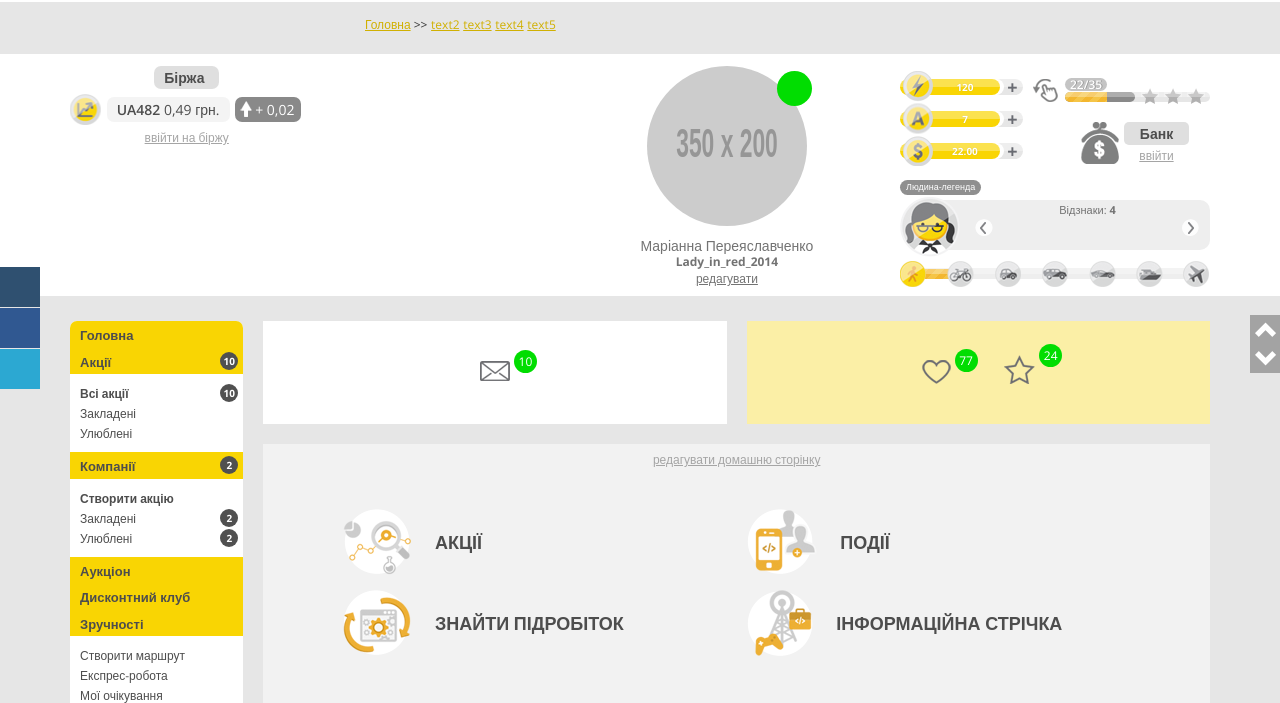
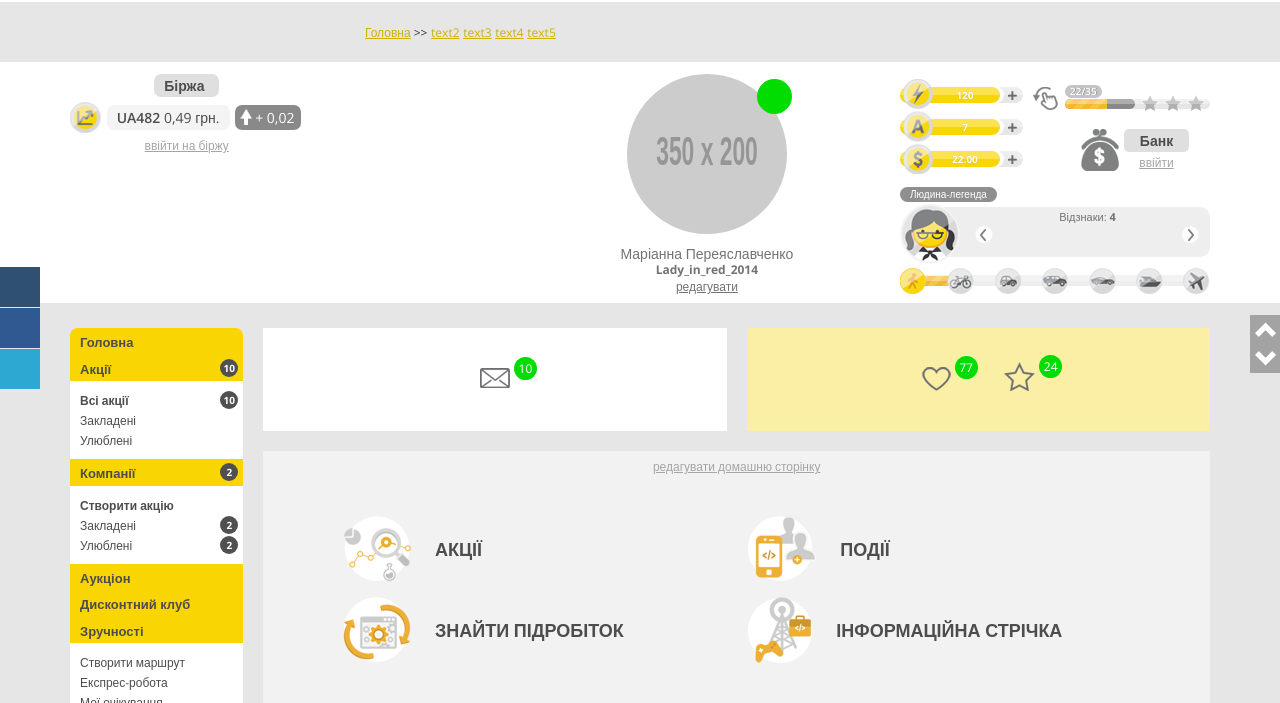
Before and after one commit to slabitskiy/us-482, a website: page app/user_account.html in a window 1280 px wide. Shown: the part 56-759 px from the top of the page. Drawn offline with nearby package versions, Linux system fonts and the light colour scheme; placeholder pictures from the web are drawn by us.

Commit message:
fixed user account

```diff
--- a/app/css/_blocks/_user_account/_main_content/main_content.less
+++ b/app/css/_blocks/_user_account/_main_content/main_content.less
@@ -2,10 +2,13 @@
 .fixed_navigation-right{
 	z-index: 3;
 }
+.social{
+	z-index: 9;
+}
 .main_content{
 
 	//
-		margin-top: 70px!important;
+		// margin-top: 70px!important;
 	//
 	.left_top_0_circle{
 		left: 0;
@@ -1639,7 +1642,7 @@
 		.user_account_block{
 			float: right;
 			padding-top: 12px;
-			padding-right: 10px;
+			padding-right: 30px;
 			@media only screen and (max-width: 991px){
 				padding-right: 0;
 				float: none;
@@ -1709,6 +1712,12 @@
 				float: none;
 				margin: 0 auto;
 			}
+				@media only screen and (max-width: 380px){
+					margin-left: -13px;
+				}
+				@media only screen and (max-width: 340px){
+					margin-left: -23px;
+				}
 			padding-top: 25px;
 			.stats_top{
 				&:after{
@@ -1845,7 +1854,7 @@
 				}
 				.energy_bar{
 					float: left;
-					margin-top: -5px;
+					margin-top: -7px;
 					.bar_count{
 						background: #c4c4c4;
 						border-radius: 10px;
@@ -1853,15 +1862,15 @@
 						padding: 0 5px;
 						display: inline-block;
 						.coun_text{
-							line-height: 14px;
-							font-size: 12px;
+							line-height: 13px;
+							font-size: 10px;
 							font-weight: 600;
 							text-shadow: 1px 0 0 rgba(0, 0, 0, 0.21);
 							color: #fff;
 						}
 					}
 					.bar_progress{
-						margin-top: -2px;
+						margin-top: -1px;
 						position: relative;
 						width: 145px;
 						height: 10px;
@@ -1985,8 +1994,8 @@
 					display: inline-block;
 					.badge_text{
 						line-height: 14px;
-						font-size: 9px;
-						padding: 0 6px;
+						font-size: 10px;
+						padding: 0 10px;
 						color: #fff;
 					}
 				}
@@ -2015,7 +2024,6 @@
 							margin-left: 65px;
 							position: relative;
 							height: 100%;
-							// padding-left: 65px;
 							.items_title{
 								text-align: center;
 								color: #737373;
@@ -2024,13 +2032,7 @@
 							}
 						}
 						.items_slides{
-							// padding: 0 50px
-							// position: relative;
 							text-align: center;
-							.slide{
-								// display: inline-block;
-								// vertical-align: top;
-							}
 						}
 
 						.items_button{
@@ -2249,7 +2251,7 @@
 				height: 23px;
 				border-radius: 500px;
 				background: #01dd01;
-				top: -11px;
+				top: -7px;
 				right: -27px;
 			}
 		}
```
Also changed, not shown: app/css/style.css, build/css/style.css.
